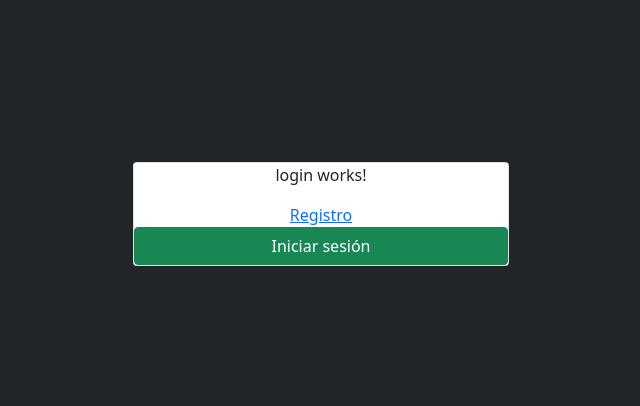
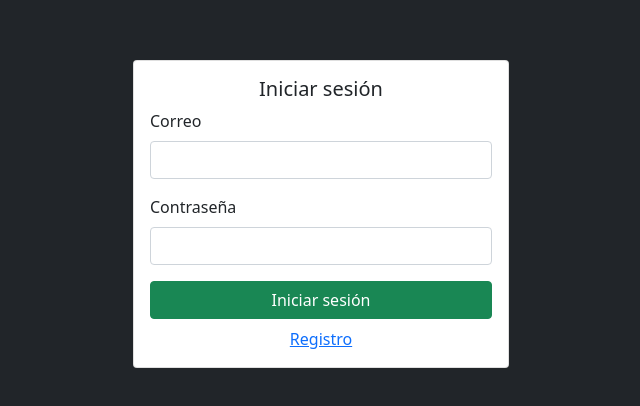
Before and after one commit to angelxehg/utzac-webapp, an Angular app: page /auth/login in a window 1280 px wide. Shown: the part 186-592 px from the top of the page, without its empty margins (319-959 px from the left). Built offline with nearby package versions, Linux system fonts and the light colour scheme.

Commit message:
Add missing elements at login & register

```diff
--- a/src/app/auth/auth.module.ts
+++ b/src/app/auth/auth.module.ts
@@ -4,6 +4,7 @@ import { LoginComponent } from './login/login.component';
 import { RegisterComponent } from './register/register.component';
 import { AuthRoutingModule } from './auth-routing.module';
 import { LayoutsModule } from '../layouts/layouts.module';
+import { FormsModule } from '@angular/forms';
 
 @NgModule({
   declarations: [
@@ -12,6 +13,7 @@ import { LayoutsModule } from '../layouts/layouts.module';
   ],
   imports: [
     CommonModule,
+    FormsModule,
     LayoutsModule,
     AuthRoutingModule
   ]
--- a/src/app/auth/auth.service.ts
+++ b/src/app/auth/auth.service.ts
@@ -7,6 +7,13 @@ export const AuthServiceMock = {
   login: () => { },
   logout: () => { }
 };
+
+export interface Credential {
+  name?: string;
+  email: string;
+  password: string;
+  passwordConfirmation?: string;
+}
 
 @Injectable({
   providedIn: 'root'
@@ -31,11 +38,29 @@ export class AuthService {
     return this.currentUser;
   }
 
-  public login(): void {
+  public login(credential: Credential): void {
     this.currentUser = {
       _id: 'x',
       name: 'Angel Hurtado',
-      email: 'contact@angelxehg.com',
+      email: credential.email,
+      role: 'admin',
+      image: 'https://github.com/angelxehg.png?size=150'
+    };
+    localStorage.setItem('USER_DATA', JSON.stringify(this.currentUser));
+    this.router.navigateByUrl('/app');
+  }
+
+  public register(credential: Credential): void {
+    if (credential.password === '') {
+      return;
+    }
+    if (credential.password !== credential.passwordConfirmation) {
+      return;
+    }
+    this.currentUser = {
+      _id: 'x',
+      name: credential.name,
+      email: credential.email,
       role: 'admin',
       image: 'https://github.com/angelxehg.png?size=150'
     };
--- a/src/app/auth/login/login.component.html
+++ b/src/app/auth/login/login.component.html
@@ -1,5 +1,14 @@
 <app-central-card-layout>
-  <p>login works!</p>
-  <a routerLink="/auth/register">Registro</a>
+  <h5 class="card-title">Iniciar sesión</h5>
+  <div class="mb-3">
+    <label for="inputEmail" class="form-label">Correo</label>
+    <input [(ngModel)]="credential.email" type="email" class="form-control" id="inputEmail"
+      aria-describedby="emailHelp">
+  </div>
+  <div class="mb-3">
+    <label for="inputPassword" class="form-label">Contraseña</label>
+    <input [(ngModel)]="credential.password" type="password" class="form-control" id="inputPassword">
+  </div>
   <button class="btn btn-success" (click)="login()">Iniciar sesión</button>
+  <a routerLink="/auth/register" class="mt-2">Registro</a>
 </app-central-card-layout>
--- a/src/app/auth/login/login.component.scss
+++ b/src/app/auth/login/login.component.scss
@@ -0,0 +1,7 @@
+.card-title {
+  text-align: center;
+}
+
+a {
+  text-align: center;
+}
--- a/src/app/auth/login/login.component.ts
+++ b/src/app/auth/login/login.component.ts
@@ -1,5 +1,5 @@
 import { Component, OnInit } from '@angular/core';
-import { AuthService } from '../auth.service';
+import { AuthService, Credential } from '../auth.service';
 
 @Component({
   selector: 'app-login',
@@ -8,11 +8,16 @@ import { AuthService } from '../auth.service';
 })
 export class LoginComponent implements OnInit {
 
+  credential: Credential = {
+    email: '',
+    password: '',
+  };
+
   constructor(private auth: AuthService) { }
 
   ngOnInit(): void {
   }
 
-  login = () => this.auth.login();
+  login = () => this.auth.login(this.credential);
 
 }
--- a/src/app/auth/register/register.component.html
+++ b/src/app/auth/register/register.component.html
@@ -1,5 +1,23 @@
 <app-central-card-layout>
-  <p>register works!</p>
-  <a routerLink="/auth/login">Inicio de sesión</a>
+  <h5 class="card-title">Registrarme</h5>
+  <div class="mb-3">
+    <label for="inputName" class="form-label">Nombre</label>
+    <input [(ngModel)]="credential.name" type="text" class="form-control" id="inputName">
+  </div>
+  <div class="mb-3">
+    <label for="inputEmail" class="form-label">Correo</label>
+    <input [(ngModel)]="credential.email" type="email" class="form-control" id="inputEmail"
+      aria-describedby="emailHelp">
+  </div>
+  <div class="mb-3">
+    <label for="inputPassword" class="form-label">Contraseña</label>
+    <input [(ngModel)]="credential.password" type="password" class="form-control" id="inputPassword">
+  </div>
+  <div class="mb-3">
+    <label for="inputPasswordConfirmation" class="form-label">Confirmar contraseña</label>
+    <input [(ngModel)]="credential.passwordConfirmation" type="password" class="form-control"
+      id="inputPasswordConfirmation">
+  </div>
   <button class="btn btn-success" (click)="register()">Registrarme</button>
+  <a routerLink="/auth/login" class="mt-2">Inicio de sesión</a>
 </app-central-card-layout>
--- a/src/app/auth/register/register.component.scss
+++ b/src/app/auth/register/register.component.scss
@@ -0,0 +1,7 @@
+.card-title {
+  text-align: center;
+}
+
+a {
+  text-align: center;
+}
--- a/src/app/auth/register/register.component.ts
+++ b/src/app/auth/register/register.component.ts
@@ -1,5 +1,5 @@
 import { Component, OnInit } from '@angular/core';
-import { AuthService } from '../auth.service';
+import { AuthService, Credential } from '../auth.service';
 
 @Component({
   selector: 'app-register',
@@ -8,11 +8,18 @@ import { AuthService } from '../auth.service';
 })
 export class RegisterComponent implements OnInit {
 
+  credential: Credential = {
+    name: '',
+    email: '',
+    password: '',
+    passwordConfirmation: ''
+  };
+
   constructor(private auth: AuthService) { }
 
   ngOnInit(): void {
   }
 
-  register = () => this.auth.login();
+  register = () => this.auth.register(this.credential);
 
 }
--- a/src/app/layouts/central-card-layout/central-card-layout.component.html
+++ b/src/app/layouts/central-card-layout/central-card-layout.component.html
@@ -1,6 +1,6 @@
 <div class="row text-center justify-content-center" style="min-height: 100vh; margin: 0 !important;">
   <div class="col align-self-center fill-sm">
-    <div class="card mt-5 mb-5">
+    <div class="card p-3">
       <ng-content></ng-content>
     </div>
   </div>
--- a/src/app/layouts/central-card-layout/central-card-layout.component.scss
+++ b/src/app/layouts/central-card-layout/central-card-layout.component.scss
@@ -7,3 +7,7 @@
     max-width: 400px;
   }
 }
+
+.card {
+  text-align: start;
+}
```
